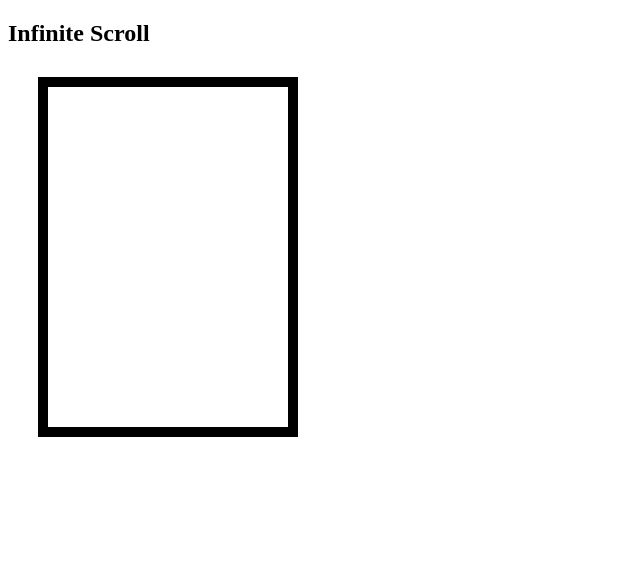
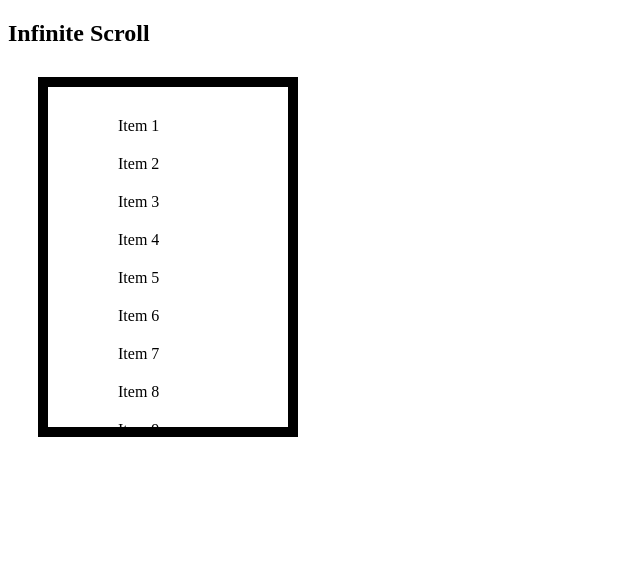
Before and after one commit to acciojob/infinite-scroll-borrolla, a website: page main.html in a window 1280 px wide. Shown: the whole page, without its empty margins (0-640 px from the left). Drawn offline with Linux system fonts and the light colour scheme.

Commit message:
created a submission

```diff
--- a/main.html
+++ b/main.html
@@ -10,11 +10,24 @@
   </head>
   <body>
     <h2>Infinite Scroll</h2>
+    <main>
+      <ol id="infi-list">
+		  <ul id="myList">
+  <li>Item 1</li>
+  <li>Item 2</li>
+  <li>Item 3</li>
+  <li>Item 4</li>
+  <li>Item 5</li>
+  <li>Item 6</li>
+  <li>Item 7</li>
+  <li>Item 8</li>
+<li>Item 9</li>
+  <li>Item 10</li>
+ <li>Item 11</li>
+  <li>Item 12</li>
 
-    <main>
-
-      <ol id="infi-list"></ol>
-
+   </ul>
+	  </ol>
     </main>
     <script src="./script.js"></script>
   </body>
--- a/script.js
+++ b/script.js
@@ -3,7 +3,7 @@ document.addEventListener('DOMContentLoaded', () => {
   const list = document.getElementById('inf-list');
   // Function to add list items
   function addListItems() {
-    for (let i = 1; i <= 2; i++) {
+    for (let i = 1; i >= 12; i++) {
       const newItem = document.createElement('li');
       newItem.textContent = `Item ${list.children.length + 1}`;
       list.appendChild(newItem);
```
